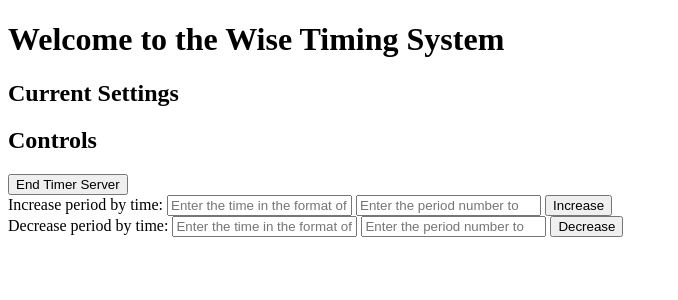
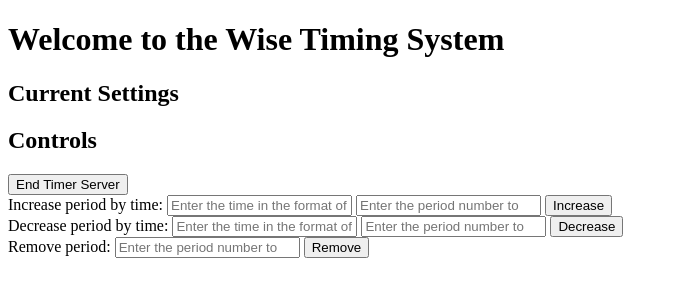
Before and after one commit to joneslogan1106/Wise-Timer-System, a Flask app: template src/controller/flask_site/templates/base.html in a window 1280 px wide. Shown: the top 300 px of the page, without its empty margins (0-678 px from the left). Run offline with Flask 3, Linux system fonts and the light colour scheme; the template is opened without the code that fills it, so the values that code supplies are empty.

Commit message:
Created remove period function

```diff
--- a/src/controller/flask_site/main.py
+++ b/src/controller/flask_site/main.py
@@ -39,6 +39,15 @@ def decrease():
         s.recv(1024)  # Read the response to avoid broken pipe
     return redirect('/')
 
+@app.route('/remove_period', methods=['POST'])
+def remove():
+    period_id = int(request.form.get('period-input-remove'))
+    with socket.socket(socket.AF_INET, socket.SOCK_STREAM) as s:
+        s.connect((HOST, PORT))
+        s.sendall(f'REMOVE PERIOD: {period_id-1}'.encode())
+        s.recv(1024)  # Read the response to avoid broken pipe
+    return redirect('/')
+
 @app.route('/end_server', methods=['POST'])
 def end_server_route():
     try:
--- a/src/controller/flask_site/templates/base.html
+++ b/src/controller/flask_site/templates/base.html
@@ -30,5 +30,10 @@
         <input id="period-input-decrease" placeholder="Enter the period number to decrease" name="period_number" type="number" required>
         <button type="submit">Decrease</button>
     </form>
+    <form action="/remove_period" method="post">
+        <span>Remove period:</span>
+        <input id="period-input-remove" name="period-input-remove" placeholder="Enter the period number to remove" name="period_number" type="number" required>
+        <button type="submit">Remove</button>
+    </form>
 </body>
 </html>
--- a/src/server/main.py
+++ b/src/server/main.py
@@ -29,6 +29,12 @@ with socket.socket(socket.AF_INET, socket.SOCK_STREAM) as s:
                     period_id, time_to_add = ast.literal_eval(data.decode()[17:])
                     settings[period_id][1] -= time_to_add
                     conn.sendall("CONNECTION OK".encode())  # Send OK after processing
+                elif data.decode().startswith("REMOVE PERIOD:"):
+                    period_id = int(data.decode()[15:])
+                    settings.pop(period_id)
+                    for i in range(period_id, len(settings)): # Fix the numbers
+                        settings[i][0] = f"period_{i+1}"
+                    conn.sendall("CONNECTION OK".encode())  # Send OK after processing
                 elif data.decode() == "REQUEST TIMER SETTINGS":
                     conn.sendall(("CONTROLLER:" + str(settings)).encode())
                     conn.sendall("CONNECTION OK".encode())  # Send OK after data
```
